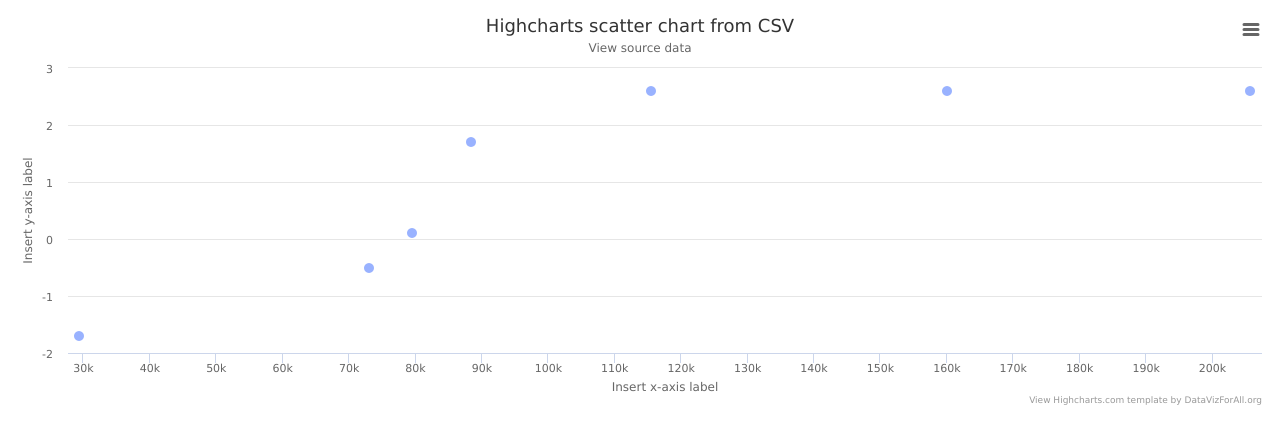
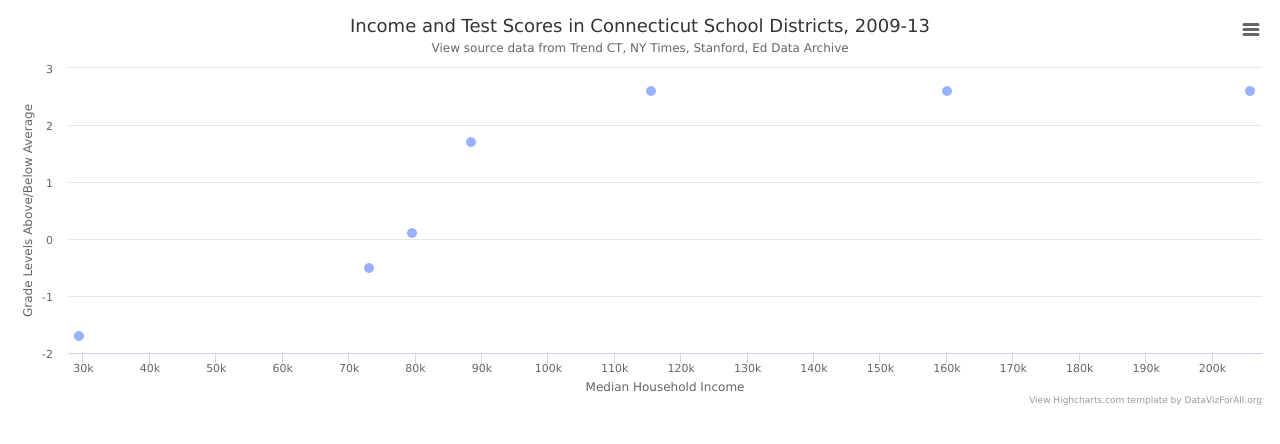
Before and after one commit to nancyharb/Maps-Scatter-Charts-3d, a plain HTML site: page index.html in a window 1280 px wide. Drawn offline with nearby package versions, Linux system fonts and the light colour scheme.

Commit message:
Update index.html

```diff
--- a/index.html
+++ b/index.html
@@ -37,11 +37,11 @@
         },
 
         title: {
-          text: 'Highcharts scatter chart from CSV'  // EDIT to insert your chart title
+          text: 'Income and Test Scores in Connecticut School Districts, 2009-13'  // EDIT to insert your chart title
         },
 
         subtitle: {
-          text: 'View <a href="data-scatter.csv"> source data</a>', // EDIT link and text
+          text: 'View <a href="data-scatter.csv"> source data</a> from Trend CT, NY Times, Stanford, Ed Data Archive', // EDIT link and text
           useHTML: true
         },
 
@@ -62,13 +62,13 @@
 
         xAxis: {
           title: {
-            text: 'Insert x-axis label'  // EDIT to insert horizontal x-axis label
+            text: 'Median Household Income'  // EDIT to insert horizontal x-axis label
           }
         },
 
         yAxis: {
           title: {
-            text: 'Insert y-axis label'   // EDIT to insert vertical y-axis label
+            text: 'Grade Levels Above/Below Average'   // EDIT to insert vertical y-axis label
           }
         },
 
```
